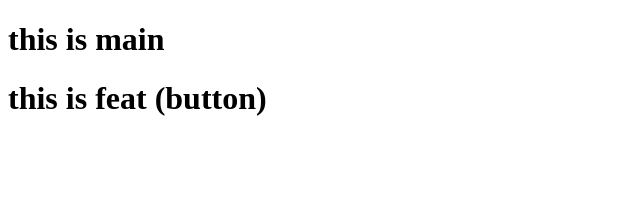
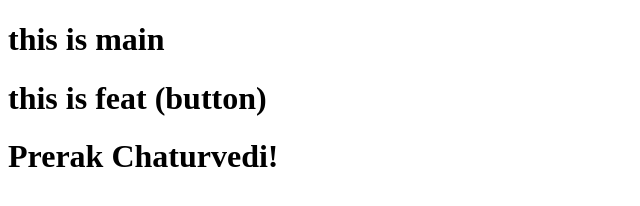
Before and after one commit to shankar151/span, a plain HTML site: page index.html in a window 1280 px wide. Shown: the whole page, without its empty margins (0-640 px from the left). Drawn offline with Linux system fonts and the light colour scheme.

Commit message:
Update index.html
prerak

```diff
--- a/index.html
+++ b/index.html
@@ -8,5 +8,6 @@
 <body>
  <h1>this is main</h1>
  <h1>this is feat (button)</h1>
+ <h1>Prerak Chaturvedi!</h1>
 </body>
 </html>
```
